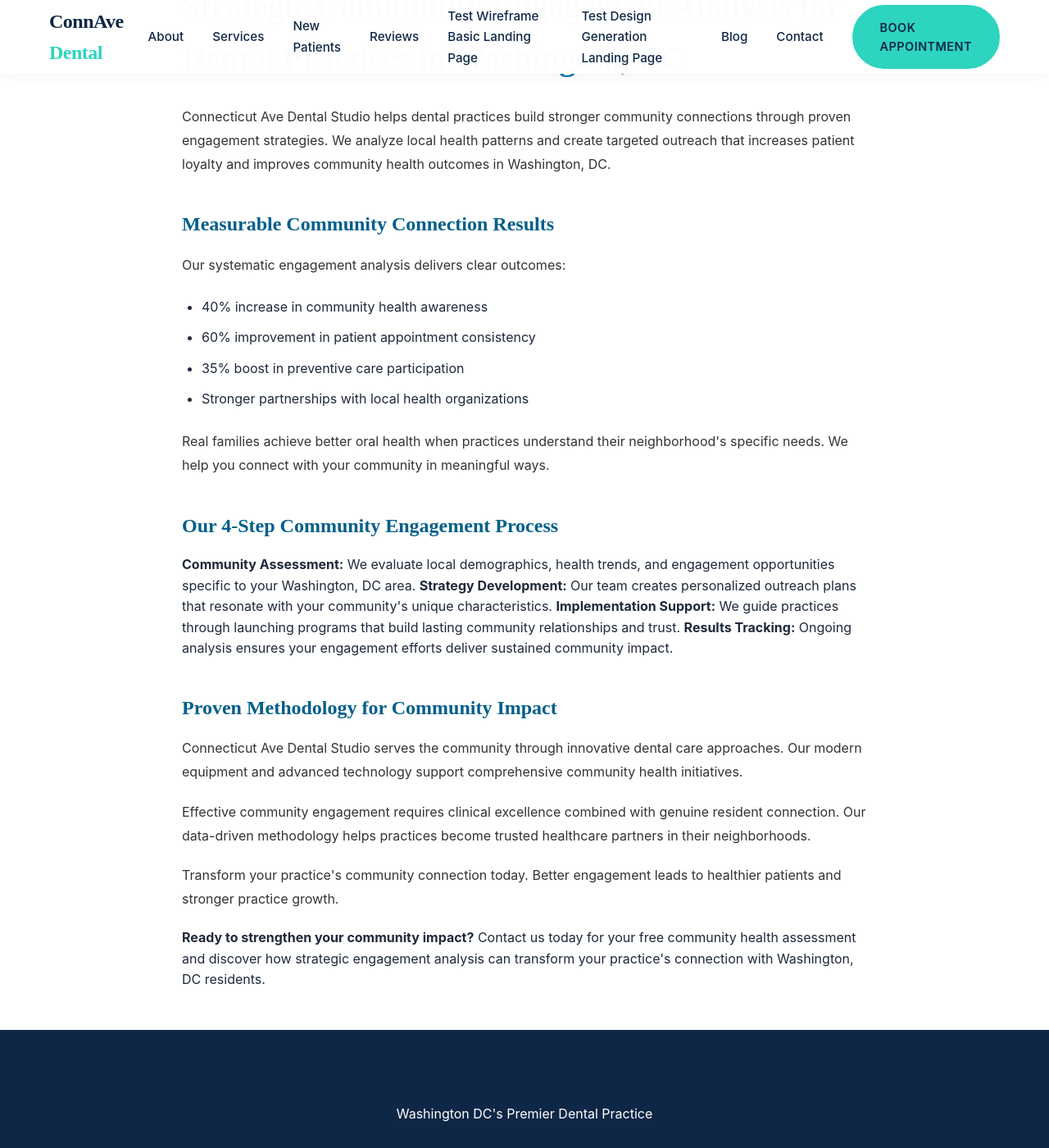
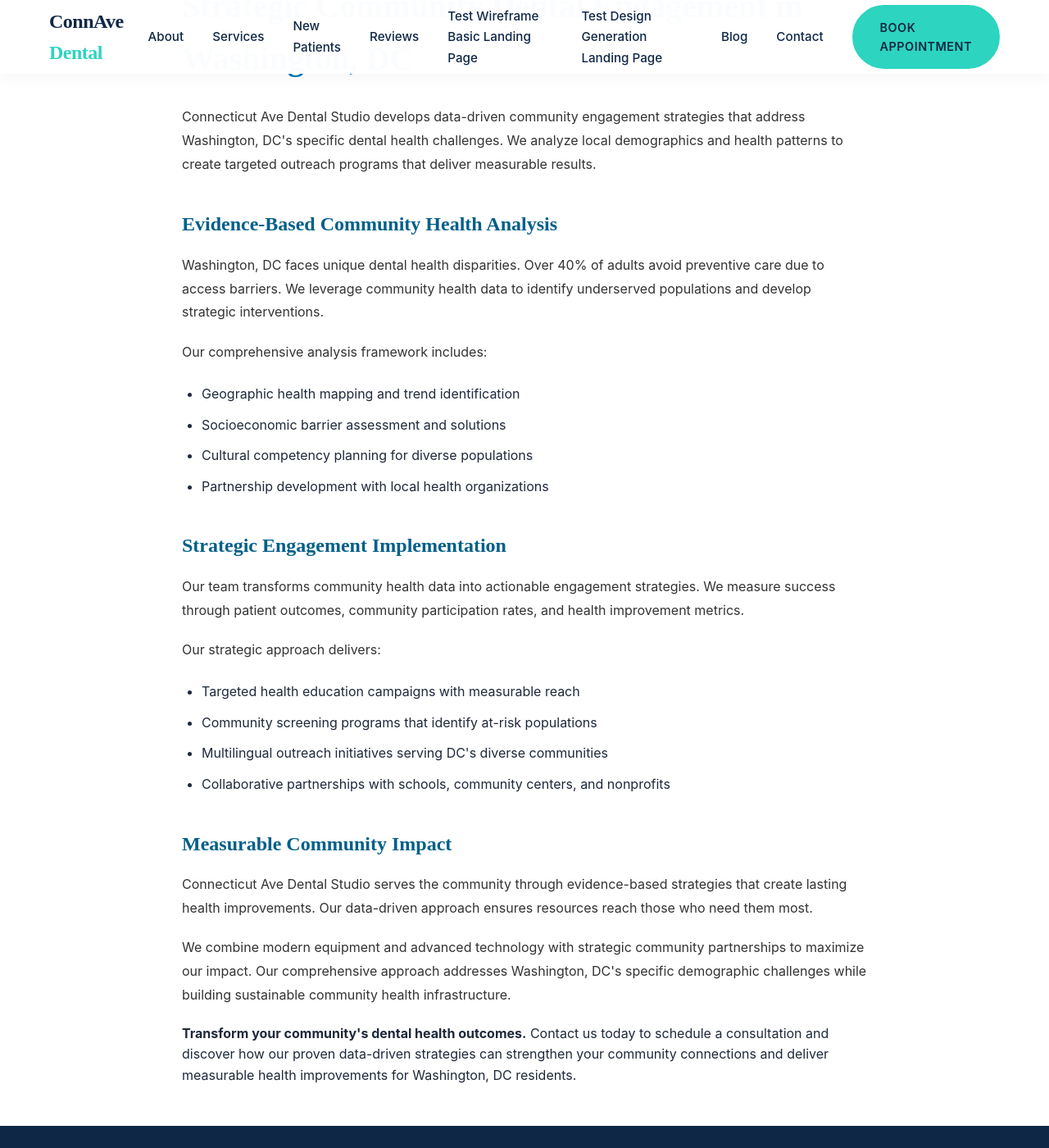
Before and after one commit to asquitt/asquitt.github.io, a Jekyll site: the page test-community-engagement---basic.html, which Jekyll copies as it is, in a window 1280 px wide and 1400 px high, scrolled down 224 px. Shown: the whole window at 82% size. Built offline with Jekyll 4.4.1, drawn with Linux system fonts in a browser that asks for light colours.

Commit message:
Add Automated Community Engagement Strategy Analysis | Connecticut Ave Dental Studio page

```diff
--- a/test-community-engagement---basic.html
+++ b/test-community-engagement---basic.html
@@ -299,27 +299,30 @@
 
     <main class="page-content">
         <h1>Automated Community Engagement Strategy Analysis | Connecticut Ave Dental Studio</h1>
-        <h1>Strategic Community Engagement Analysis for Dental Practices in Washington, DC</h1>
-<p>Connecticut Ave Dental Studio helps dental practices build stronger community connections through proven engagement strategies. We analyze local health patterns and create targeted outreach that increases patient loyalty and improves community health outcomes in Washington, DC.</p>
-<h2>Measurable Community Connection Results</h2>
-<p>Our systematic engagement analysis delivers clear outcomes:
+        <h1>Strategic Community Dental Engagement in Washington, DC</h1>
+<p>Connecticut Ave Dental Studio develops data-driven community engagement strategies that address Washington, DC's specific dental health challenges. We analyze local demographics and health patterns to create targeted outreach programs that deliver measurable results.</p>
+<h2>Evidence-Based Community Health Analysis</h2>
+<p>Washington, DC faces unique dental health disparities. Over 40% of adults avoid preventive care due to access barriers. We leverage community health data to identify underserved populations and develop strategic interventions.</p>
+<p>Our comprehensive analysis framework includes:
 <ul>
-<li>40% increase in community health awareness</li>
-<li>60% improvement in patient appointment consistency</li>
-<li>35% boost in preventive care participation</li>
-<li>Stronger partnerships with local health organizations</li>
+<li>Geographic health mapping and trend identification</li>
+<li>Socioeconomic barrier assessment and solutions</li>
+<li>Cultural competency planning for diverse populations</li>
+<li>Partnership development with local health organizations</li>
 </ul></p>
-<p>Real families achieve better oral health when practices understand their neighborhood's specific needs. We help you connect with your community in meaningful ways.</p>
-<h2>Our 4-Step Community Engagement Process</h2>
-<strong>Community Assessment:</strong> We evaluate local demographics, health trends, and engagement opportunities specific to your Washington, DC area.
-<strong>Strategy Development:</strong> Our team creates personalized outreach plans that resonate with your community's unique characteristics.
-<strong>Implementation Support:</strong> We guide practices through launching programs that build lasting community relationships and trust.
-<strong>Results Tracking:</strong> Ongoing analysis ensures your engagement efforts deliver sustained community impact.
-<h2>Proven Methodology for Community Impact</h2>
-<p>Connecticut Ave Dental Studio serves the community through innovative dental care approaches. Our modern equipment and advanced technology support comprehensive community health initiatives.</p>
-<p>Effective community engagement requires clinical excellence combined with genuine resident connection. Our data-driven methodology helps practices become trusted healthcare partners in their neighborhoods.</p>
-<p>Transform your practice's community connection today. Better engagement leads to healthier patients and stronger practice growth.</p>
-<strong>Ready to strengthen your community impact?</strong> Contact us today for your free community health assessment and discover how strategic engagement analysis can transform your practice's connection with Washington, DC residents.
+<h2>Strategic Engagement Implementation</h2>
+<p>Our team transforms community health data into actionable engagement strategies. We measure success through patient outcomes, community participation rates, and health improvement metrics.</p>
+<p>Our strategic approach delivers:
+<ul>
+<li>Targeted health education campaigns with measurable reach</li>
+<li>Community screening programs that identify at-risk populations</li>
+<li>Multilingual outreach initiatives serving DC's diverse communities</li>
+<li>Collaborative partnerships with schools, community centers, and nonprofits</li>
+</ul></p>
+<h2>Measurable Community Impact</h2>
+<p>Connecticut Ave Dental Studio serves the community through evidence-based strategies that create lasting health improvements. Our data-driven approach ensures resources reach those who need them most.</p>
+<p>We combine modern equipment and advanced technology with strategic community partnerships to maximize our impact. Our comprehensive approach addresses Washington, DC's specific demographic challenges while building sustainable community health infrastructure.</p>
+<strong>Transform your community's dental health outcomes.</strong> Contact us today to schedule a consultation and discover how our proven data-driven strategies can strengthen your community connections and deliver measurable health improvements for Washington, DC residents.
     </main>
     <footer>
 <div class="container">
```
